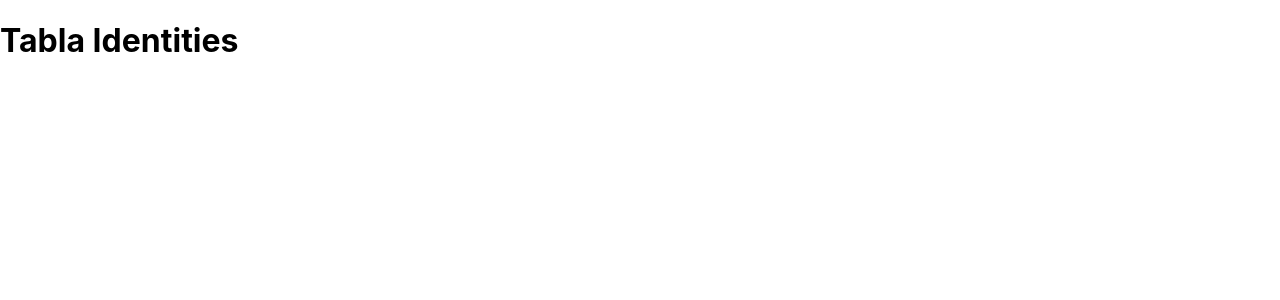
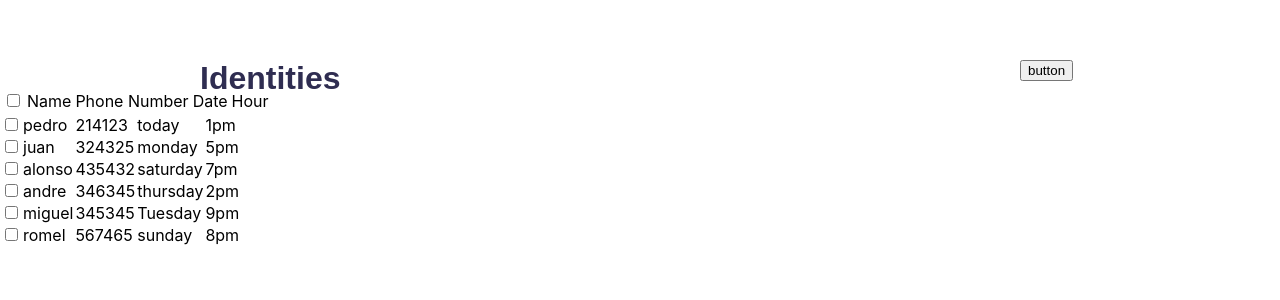
Before and after one commit to alanjosue97/incode-techno, a React (Create React App) app: page /componets/tabla_identities in a window 1280 px wide. Shown: the top 300 px of the page. Built offline with nearby package versions, Linux system fonts and the light colour scheme.

Commit message:
componetes tablas identities DONE!

```diff
--- a/package.json
+++ b/package.json
@@ -6,6 +6,7 @@
     "@testing-library/jest-dom": "^5.11.4",
     "@testing-library/react": "^11.1.0",
     "@testing-library/user-event": "^12.1.10",
+    "bulma": "^0.9.2",
     "react": "^17.0.2",
     "react-dom": "^17.0.2",
     "react-router-dom": "^5.2.0",
--- a/src/App.js
+++ b/src/App.js
@@ -3,7 +3,7 @@ import './css/style_home.css'
 import './App.css';
 import {BrowserRouter as Router, Switch, Route, Link } from 'react-router-dom';
 import BiometricFace from "./componets/biometric.js";
-import TablaIdentities from "./componets/tabla_identities";
+import Identities from "./componets/tabla_identities";
 
 function App(){
   return (
@@ -17,7 +17,7 @@ function App(){
             <Home/>
           </Route>
            <Route path="/componets/tabla_identities">
-            <TablaIdentities/>
+            <Identities/>
           </Route>
         </Switch>
        </Router>
--- a/src/componets/tabla_identities.js
+++ b/src/componets/tabla_identities.js
@@ -1,9 +1,104 @@
-function TablaIdentities(){
+import {useEffect, useState} from "react";
+import {BrowserRouter as Router, Switch, Route, Link } from 'react-router-dom';
+import '../css/styles_identities.css'
+import Home from "../App.js";
+
+function Identities(){
     return(
         <div>
-            <h1>Tabla Identities</h1>
+        <TxtIdentities/>
+        <TablaIdentities/>
+        <Router>
+            <Switch>
+                <Route path="/home">
+                    <Home/>
+                </Route>
+            </Switch>
+        </Router>
+        </div>
+    );
+}
+function TxtIdentities(){
+    return(
+        <div>
+            <h1 className="identities-txt">Identities <Link to="../home"><button className="btn">button</button></Link></h1>
+        </div>
+
+    );
+}
+
+//This is a promise
+const getDataFromApi = () => new Promise((resolve => {
+    setTimeout(()=> {
+        resolve(
+            [
+                {id: 1, name: 'pedro', phone: '214123', date: 'today', hour: '1pm',},
+                {id: 2, name: 'juan', phone: '324325', date: 'monday', hour: '5pm',},
+                {id: 3, name: 'alonso', phone: '435432', date: 'saturday', hour: '7pm',},
+                {id: 4, name: 'andre', phone: '346345', date: 'thursday', hour: '2pm',},
+                {id: 5, name: 'miguel', phone: '345345', date: 'Tuesday', hour: '9pm',},
+                {id: 6, name: 'romel', phone: '567465', date: 'sunday', hour: '8pm',}
+            ]
+        )
+    }, 300)
+}))
+
+function TablaIdentities(){
+    //this is a useState
+    //  [value, funtion] value initial
+    const [users, setUsers] = useState([])
+
+    //useEffect
+    useEffect(() => {
+        getDataFromApi().then((users)=> {
+            setUsers(users.map(user => { return{...user, isSelected: false }})
+            )
+            })
+    },[setUsers]);
+
+    function checkedHandler(id){
+        setUsers(users.map(user => {
+            //cuando el id del user sea igual al id
+            if(user.id === id){
+                console.log(!user.isSelected)
+                return {...user, isSelected: !user.isSelected}
+            }
+            //cuando no, regresa el user como esta
+            return user;
+        }))
+    }
+    return(
+        <div>
+            <table>
+                <thead>
+                    <tr key={users.id}>
+                    <td className="check"><input type="checkbox" checked={users.allSelected} onChange={() => checkedHandler(users.id)} ></input></td>
+                    <td className="name "><element title="Name">Name</element></td>
+                    <td className="phone"><element title="Phone number">Phone Number</element></td>
+                    <td className="date"><element title="Date">Date</element></td>
+                    <td className="hour"><element title="Hour">Hour</element></td>
+                    </tr>
+                </thead>
+            </table>
+            <tbody>
+               {users.map(user => {
+                   return(
+                       <tr key={user.id}>
+                           <td><input type="checkbox" checked={user.isSelected} onChange={()=> checkedHandler(user.id)}></input></td>
+                           <td>{user.name}</td>
+                           <td>{user.phone}</td>
+                           <td>{user.date}</td>
+                           <td>{user.hour}</td>
+                       </tr>
+                   )
+               })}
+            </tbody>
         </div>
     );
 }
 
-export default TablaIdentities;
+
+
+
+
+export default Identities;
--- /dev/null
+++ b/src/css/styles_identities.css
@@ -0,0 +1,17 @@
+.identities-txt{
+    max-width: 150px;
+
+    margin-top: 30px;
+    margin-left: 200px;
+    color: #2f2d51;
+    font-family: sans-serif;
+    font-size: xx-large;
+    position: relative;
+    top: 30px;
+    font-size: 2rem;
+    font-weight: bold;
+}.btn{
+     position: absolute;
+    left: 820px;
+
+}
```
Also changed, not shown: 1 other file (tests, documents, lock files or other folders).
